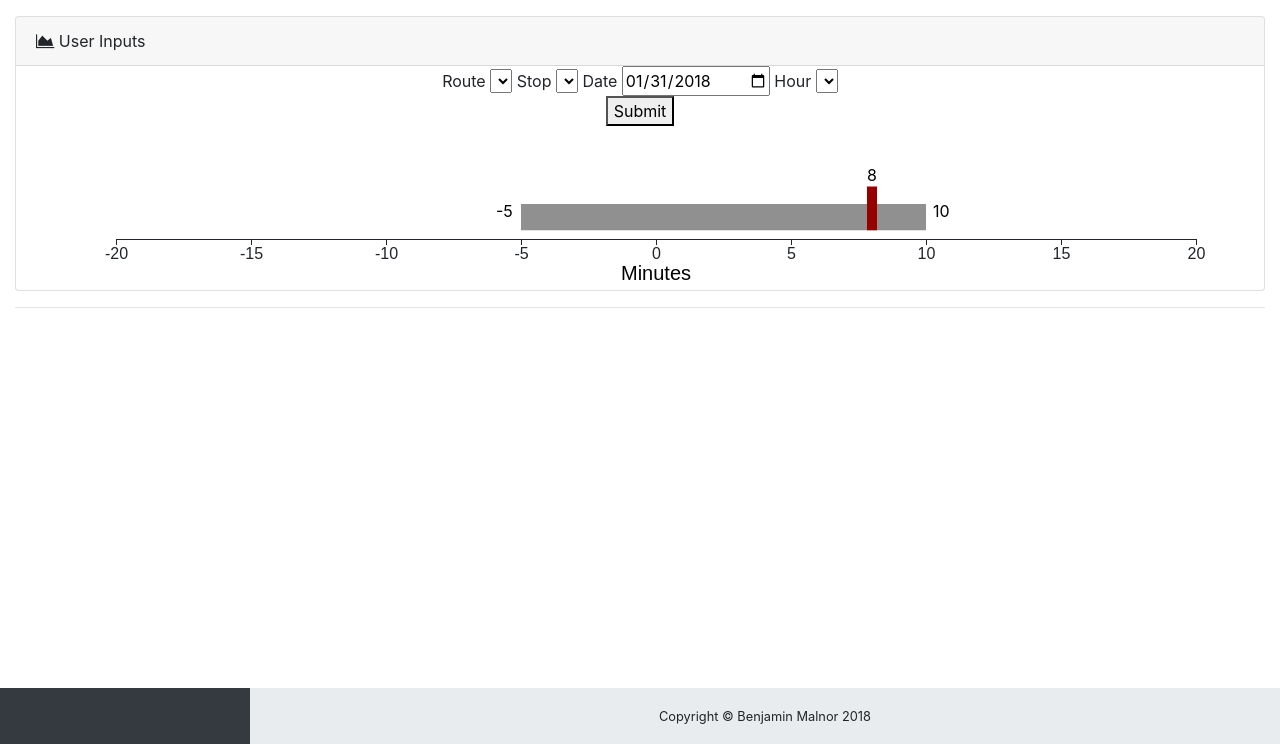
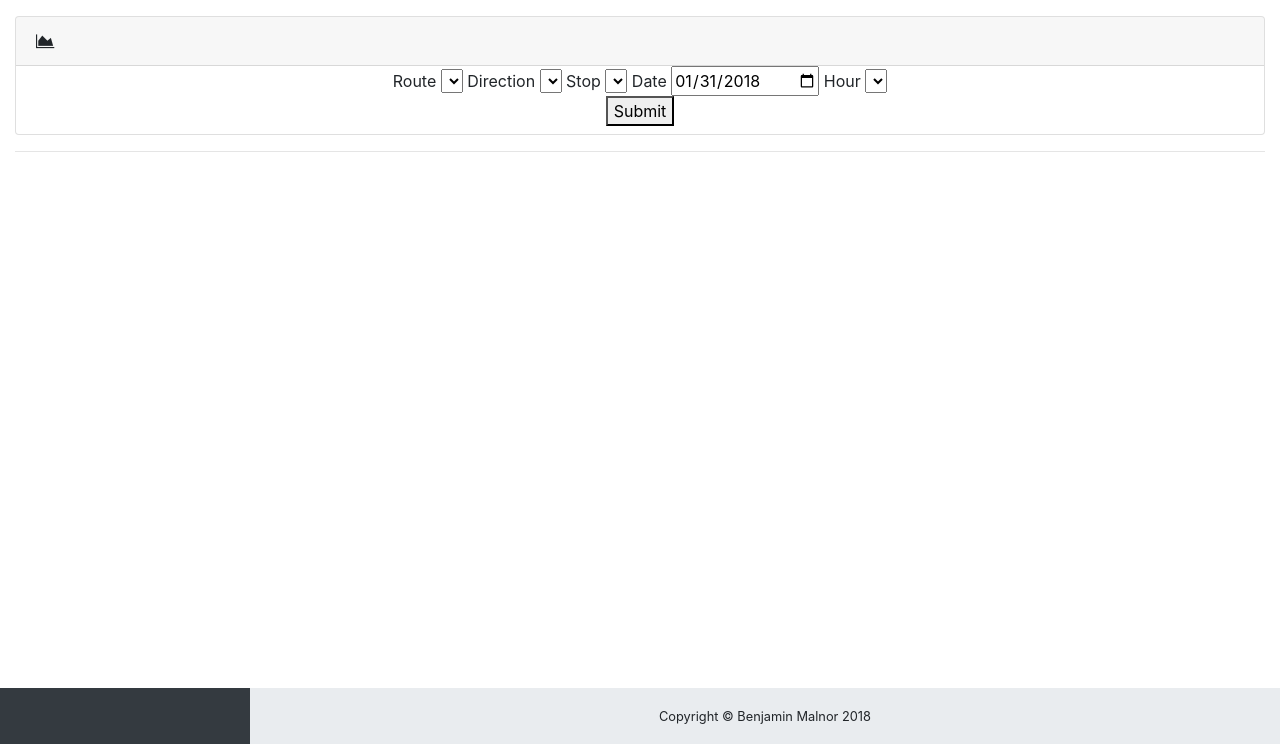
Before and after one commit to sidetrackedmind/seattle-bustime, a Flask app: page / in a window 1280 px wide. Shown: the part 56-800 px from the top of the page. Run offline with Flask 2, Linux system fonts and the light colour scheme; lists and menus that the app fills with data are empty; some libraries are stand-ins or nearby versions.

Commit message:
web app changes

```diff
--- a/app.py
+++ b/app.py
@@ -48,7 +48,13 @@ route_short_list = cur.fetchall()
 route_short_df = pd.DataFrame(route_short_list,
                         columns=query_selections)
 
-route_list = list(route_short_df['short_dir'].unique())
+
+route_short_list = list(route_short_df['route_short_name'].unique())
+excluded_list = ['A Line', 'B Line', 'C Line', 'D Line', 'E Line',
+                'F Line']
+cut_route_list = [route for route in route_short_list if route not in excluded_list]
+route_arr = np.array(cut_route_list).astype(int)
+sorted_routes = sorted(route_arr)
 
 
 conn.rollback()
@@ -87,7 +93,7 @@ print(len(stop_hour_df))
 
 #direction_names = ["1","0"]
 
-hours = [0, 1, 2, 3, 4, 5, 6, 7, 8, 9, 10, 11,
+stop_hours = [0, 1, 2, 3, 4, 5, 6, 7, 8, 9, 10, 11,
         12, 13, 14, 15, 16, 17, 18, 19, 20, 21, 22, 23]
 
 def select_stop_conf(stop_hour_df, stop_name, route_dir, hour):
@@ -101,11 +107,57 @@ def select_stop_conf(stop_hour_df, stop_name, route_dir, hour):
 
     return conf_interval_arr
 
-def select_route_name(route_short_df, route_name):
-    route_mask = (route_short_df['short_dir'] == route_name)
-    select_stop_names = route_short_df[route_mask]['stop_name'].unique().tolist()
+def get_stop_hours(stop_hour_df, route_short_df, route_short_name,
+                    stop_name, direction):
+    route_dir_mask = ((route_short_df['route_short_name'] == route_short_name)
+                    & (route_short_df['direction_id'] == direction))
+    select_route_dir = route_short_df[route_dir_mask]
+    route_id = select_route_dir['route_id'].unique()[0]
+    stop_route_id_mask = ((stop_hour_df['route_id'] == route_id) &
+                            (stop_hour_df['stop_name'] == stop_name))
+    stop_hours = stop_hour_df[stop_route_id_mask]['stop_hours'].values[0].strip("[]").split(",")
+    return stop_hours
 
-    return select_stop_names
+
+
+def get_stop_names(route_short_df, route_short_name, direction):
+    route_dir_mask = ((route_short_df['route_short_name'] == route_short_name)
+                    & (route_short_df['direction_id'] == direction))
+    select_route_dir = route_short_df[route_dir_mask]
+    sorted_route = select_route_dir.sort_values(by='stop_sequence')
+    sorted_stop_names = sorted_route['stop_name'].unique().tolist()
+
+
+    return sorted_stop_names
+
+def make_direction_list(route_short_df, short_name):
+    direction_list = list(route_short_df['direction_id'].unique())
+    if len(route_short_df['direction_id'].unique()) < 2:
+        route_mask_dir1 = ((route_short_df['route_short_name'] == short_name)
+                            & (route_short_df['direction_id'] == direction_list[0]))
+        select_route_dir1_df = route_short_df[route_mask_dir1]
+        sorted_route = select_route_dir1_df.sort_values(by='stop_sequence')
+        num_stops = len(sorted_route) - 1
+        last_stop = "TO "+str(sorted_route['stop_name'].iloc[num_stops])
+        directions = [last_stop]
+
+    else:
+        route_mask_dir1 = ((route_short_df['route_short_name'] == short_name)
+                            & (route_short_df['direction_id'] == 1))
+        select_route_dir1_df = route_short_df[route_mask_dir1]
+        sorted_route_dir1 = select_route_dir1_df.sort_values(by='stop_sequence')
+        num_stops = len(sorted_route_dir1) - 1
+        last_stop_dir1 = "TO "+str(sorted_route_dir1['stop_name'].iloc[num_stops])
+
+        route_mask_dir0 = ((route_short_df['route_short_name'] == short_name)
+                            & (route_short_df['direction_id'] == 0))
+        select_route_dir0_df = route_short_df[route_mask_dir0]
+        sorted_route_dir0 = select_route_dir0_df.sort_values(by='stop_sequence')
+        num_stops = len(sorted_route_dir0) - 1
+        last_stop_dir0 = "TO "+str(sorted_route_dir0['stop_name'].iloc[num_stops])
+        directions = [last_stop_dir0, last_stop_dir1]
+    return directions
+
 
 def short_dir_to_route_dir(route_short_df, short_dir):
     short_dir_mask = route_short_df['short_dir'] == short_dir
@@ -118,42 +170,58 @@ conn.close()
 @app.route('/')
 def index():
 
-    pred_width = 30
-    conf_interval_10 = -5
-    conf_interval_90 = 10
 
     tomorrows_date = (datetime.date.today() + datetime.timedelta(days=1)).strftime('%Y-%m-%d')
     return render_template('charts.html',
-                                pred_width=pred_width,
                                 tomorrows_date=tomorrows_date,
-                                route_names=route_list,
-                                conf_interval_10=conf_interval_10,
-                                conf_interval_90=conf_interval_90)
+                                route_names=sorted_routes
+                                )
+
 
 @app.route('/route')
 def route():
 
 #    current_date = request.args.get("datepicker")
 
-    current_route_name = request.args.get("routeSelect")
+    current_route_short_name = request.args.get("routeSelect")
+
+    current_direction = request.args.get("directionSelect")
+
+    current_stop_name = request.args.get("stopSelect")
 
     tomorrows_date = (datetime.date.today() + datetime.timedelta(days=1)).strftime('%Y-%m-%d')
 
+    directions = make_direction_list(route_short_df, current_route_short_name)
 
-    stop_names = select_route_name(route_short_df,
-                                    current_route_name)
-    pred_width = 30
-    conf_interval_10 = -5
-    conf_interval_90 = 10
+    if current_direction == directions[1]:
+        direction = 1
+        stop_names = get_stop_names(route_short_df,
+                                    current_route_short_name, direction)
+    else:
+        direction = 0
+        stop_names = get_stop_names(route_short_df,
+                                    current_route_short_name, direction)
+
+    '''if current_stop_name != None:
+        stop_hours = get_stop_hours(stop_hour_df, route_short_df,
+                                    current_route_short_name,
+                                    current_stop_name, direction)
+        stop_hour_arr = np.array(stop_hours)
+        sorted_hours = sorted(stop_hour_arr, reverse=True)'''
+    stop_hours = [0, 1, 2, 3, 4, 5, 6, 7, 8, 9, 10, 11,
+                12, 13, 14, 15, 16, 17, 18, 19, 20, 21, 22, 23]
+
+
 
     return render_template('charts.html',
-                                current_route_name=current_route_name,
-                                route_names=route_list,
+                                current_route_name=current_route_short_name,
+                                route_names=route_short_list,
                                 tomorrows_date=tomorrows_date,
+                                current_direction=current_direction,
                                 stop_names=stop_names,
-                                hours=hours,
-                                conf_interval_10=conf_interval_10,
-                                conf_interval_90=conf_interval_90)
+                                hours=stop_hours,
+                                directions=directions
+                                )
 
 
 @app.route('/predict', methods=['POST'])
@@ -163,16 +231,27 @@ def predict():
 
     print(user_data)
 
-    short_dir, stop_name, hour, date = (user_data['user_route'],
+    route_short_name, current_direction, stop_name, hour, date = (user_data['user_route'],
+                                user_data['user_direction'],
                                 user_data['user_stop'],
                                 int(user_data['user_hour']),
                                 user_data['user_date'])
 
-    route_short_name = short_dir.split('_')[0]
-    direction = short_dir.split('_')[1]
+    directions = make_direction_list(route_short_df,
+                                        route_short_name)
+
+    if current_direction == directions[1]:
+        direction = 1
+    else:
+        direction = 0
+
+
+
 
     print(route_short_name, stop_name, direction,
                             date, hour)
+
+    short_dir = str(route_short_name) + "_" + str(direction)
 
 
     prediction = dashboard_pipe(route_short_name, stop_name, direction,
@@ -187,6 +266,8 @@ def predict():
     conf_interval_10 = conf_interval_arr[0]
     conf_interval_90 = conf_interval_arr[1]
 
+    print(conf_interval_10, conf_interval_90, prediction)
+
     return jsonify({'prediction': prediction,
                     'conf_interval_10': conf_interval_10,
                     'conf_interval_90': conf_interval_90
--- a/templates/charts.html
+++ b/templates/charts.html
@@ -28,35 +28,11 @@
   <script type="text/javascript" src="https://d3js.org/d3.v5.min.js"></script>
 
 
-<script>
-
-
-    predict = function(){
-	  user_route = $("#routeSelect").val()
-	  user_stop = $("#stopSelect").val()
-      user_hour = $("#hourSelect").val()
-      user_date = $("#dateSelect").val()
-
-	  user_info = {user_route : user_route, user_stop : user_stop, user_hour : user_hour, user_date : user_date}
-
-	  $.post({
-	    url: "/predict",
-		contentType: "application/json",
-		data: JSON.stringify(user_info),
-		success: function(result){
-    	$("#prediction").html("The prediction is " + result.prediction.toPrecision(3));
-        $("#confidence_int").html("90% confident the bus will arrive between " + result.conf_interval_10.toPrecision(3) + " and " + result.conf_interval_90.toPrecision(3) + " of the scheduled time");
-
-
-		}
-	  });
-	}
-  </script>
-
 
 
 
   <style>
+    .bar {fill:orange;stroke:orange;fill-opacity:0.5;}
     .axis { font: 16px sans-serif; }
     .chart_title { font: 20px sans-serif; }
     .hidden {
@@ -80,7 +56,7 @@
       <div class="card mb-3">
         <div class="card-header">
 
-          <i class="fa fa-area-chart"></i> User Inputs</div>
+          <i class="fa fa-area-chart"></i> </div>
         <div class="user_inputs" align="center">
 
             <tr>
@@ -93,6 +69,18 @@
                   			<option name="route" value="{{ current_route_name }}" selected="selected">{{ current_route_name }}</option>
                   		{% else %}
                   			<option name="route" value="{{ route }}">{{ route }}</option>
+                  		{% endif %}
+                  	{% endfor %}
+                  </select>
+                </td>
+                <td>Direction</td>
+                <td>
+                  <select name="directionSelect" id="directionSelect" class="selectDirection" onchange=submit()>
+                      {% for direction in directions %}
+                  		{% if direction == current_direction %}
+                  			<option name="direction" value="{{ current_direction }}" selected="selected">{{ current_direction }}</option>
+                  		{% else %}
+                  			<option name="direction" value="{{ direction }}">{{ direction }}</option>
                   		{% endif %}
                   	{% endfor %}
                   </select>
@@ -166,6 +154,41 @@
     </div>
     <script>
 
+    predict = function(){
+	  user_route = $("#routeSelect").val()
+      user_direction = $("#directionSelect").val()
+	  user_stop = $("#stopSelect").val()
+      user_hour = $("#hourSelect").val()
+      user_date = $("#dateSelect").val()
+
+	  user_info = {user_route : user_route, user_direction :
+          user_direction, user_stop : user_stop,
+          user_hour : user_hour, user_date : user_date}
+
+	  $.post({
+	    url: "/predict",
+		contentType: "application/json",
+		data: JSON.stringify(user_info),
+		success: function(result){
+    	prediction = Math.round(result.prediction)
+        conf_interval_10 = Math.round(result.conf_interval_10)
+        conf_interval_90 = Math.round(result.conf_interval_90)
+
+        $("#chart").html("")
+
+        predict_graph(prediction, conf_interval_10, conf_interval_90)
+
+		}
+	  });
+	}
+
+
+
+    predict_graph = function(prediction, conf_interval_10, conf_interval_90){
+
+    var prediction = prediction
+    var conf_interval_10 = conf_interval_10
+    var conf_interval_90 = conf_interval_90
     var data = [{
 			"name": "Vivek",
 			"value": 40
@@ -193,6 +216,7 @@
         xAxis = d3.axisBottom()
                 .scale(xScale);
 
+
       svg.append('g')
         .attr('class','axis')
         .attr("transform", "translate(0," + height + ")")
@@ -209,9 +233,15 @@
             .data(data)
             .enter()
 
-        var yaxisPoint = xScale({{conf_interval_10}})
-        var bar_width = xScale({{conf_interval_90}}) - yaxisPoint
+
+        var yaxisPoint = xScale(conf_interval_10)
+        var bar_width = xScale(conf_interval_90) - yaxisPoint
         var right_text = yaxisPoint + bar_width
+
+        var t = d3.transition()
+                    .duration(750)
+                    .ease(d3.easeLinear);
+
 
         //append rects
         bars.append("rect")
@@ -220,43 +250,36 @@
             .attr("height", height/4)
             .attr("x", yaxisPoint)
             .attr("width", bar_width)
-            .style("fill", "#909090");
 
         bars.append("text")
             .attr("class", "label-right")
             .attr("y", (2*height)/3+(height/8))
             .attr("x", right_text+7)
             .style("text-anchor", "left")
-            .text({{conf_interval_90}})
+            .text(conf_interval_90)
 
         bars.append("text")
             .attr("class", "label-left")
             .attr("y", (2*height)/3+(height/8))
-            .attr("x", yaxisPoint-25)
+            .attr("x", yaxisPoint-15)
             .style("text-anchor", "right")
-            .text({{conf_interval_10}})
+            .text(conf_interval_10)
 
         svg.append("line")
-                .attr("x1", xScale(8))
+                .attr("x1", xScale(prediction))
                 .attr("y1", (3*height)/6)
-                .attr("x2", xScale(8))
+                .attr("x2", xScale(prediction))
                 .attr("y2", ((2*height)/3)+height/4)
                 .attr("stroke-width", 10)
                 .attr("stroke", "#980000")
 
         var pred_text = svg.append("text")
                         .attr("y", (4*height)/9)
-                        .attr("x", xScale(8))
+                        .attr("x", xScale(prediction))
                         .style("text-anchor", "middle")
-                        .text(8)
+                        .text(prediction)
 
-
-
-
-
-
-
-
+                    }
     </script>
     <script>
     var mymap = L.map('mapid').setView([47.60, -122.32], 13);
```
Lines whose indentation alone changed are shown as unchanged.
